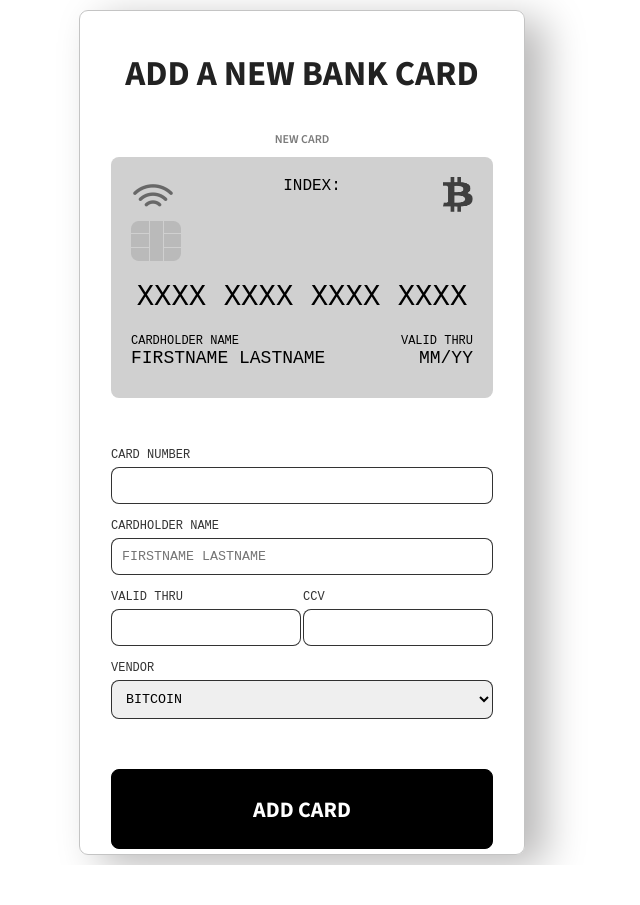
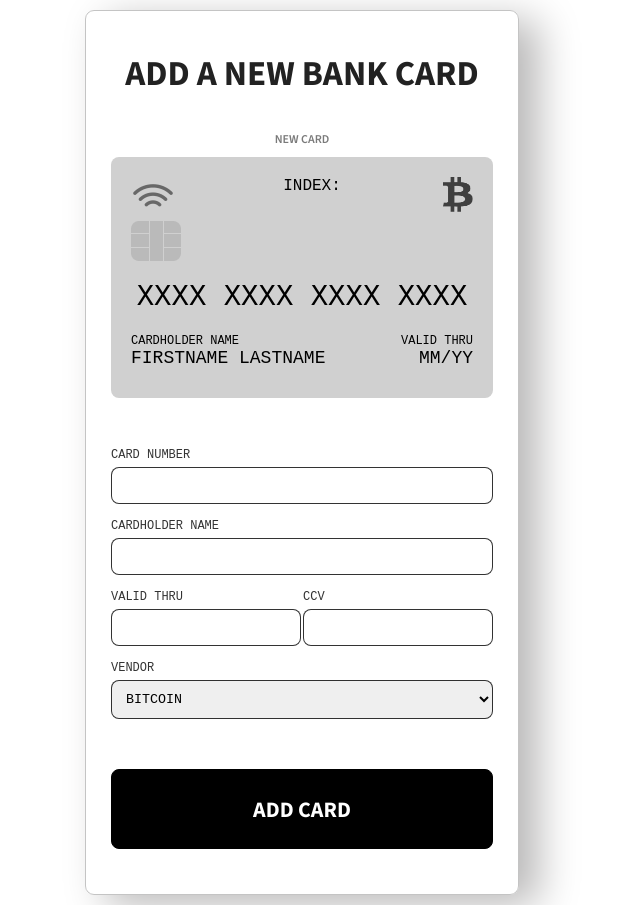
Before and after one commit to PlooJompong/E-Wallet-Grupp-2, a React (Vite) app: page /addCard in a window 1280 px wide. Shown: the whole page, without its empty margins (338-978 px from the left). Before the commit the page ends 865 px from the top, so only its background shows below. Built offline with nearby package versions, Linux system fonts and the light colour scheme; a web font is replaced by a local one.

Commit message:
Form validation

```diff
--- a/src/components/Button/ButtonStyles.css
+++ b/src/components/Button/ButtonStyles.css
@@ -8,6 +8,7 @@
   font-weight: 700;
   background-color: white;
   cursor: pointer;
+  margin-bottom: 40px;
 }
 
 .btn-dark {
--- a/src/components/Card/CardStyles.css
+++ b/src/components/Card/CardStyles.css
@@ -3,6 +3,7 @@
   height: 241px;
   border-radius: 8px;
   padding: 20px;
+  margin: 0 20px;
   cursor: pointer;
 }
 
--- a/src/components/CardForm/CardForm.jsx
+++ b/src/components/CardForm/CardForm.jsx
@@ -1,48 +1,36 @@
 /* eslint-disable no-unused-vars */
-import { Link } from "react-router-dom";
-import { useState } from "react";
-import { Button } from "../Button/Button";
-import { CARD_DETAILS } from "../../data/cardDetails";
-import "./CardFormStyles.css";
-import { updateCardDetails } from "../../data/cardDetails";
+import { Link } from 'react-router-dom';
+import { useState } from 'react';
+import { Button } from '../Button/Button';
+import { Card } from '../Card/Card';
+import { CARD_DETAILS, updateCardDetails } from '../../data/cardDetails';
+import './CardFormStyles.css';
+import ChipDark from '../../assets/chip_dark.png';
+import BlippDark from '../../assets/blipp_dark.png';
+import BitcoinBank from '../../assets/bitcoin.png';
 
 export const CardForm = () => {
-  const [number, setNumber] = useState();
-  const [name, setName] = useState();
-  const [date, setDate] = useState();
+  const [number, setNumber] = useState('');
+  const [name, setName] = useState('');
+  const [date, setDate] = useState('');
   const [vendor, setVendor] = useState(0);
 
-  const handleCardnumber = (e) => {
-    const number = e.target.value;
-    setNumber(number);
-    // console.log(number);
-  };
-
-  const handleName = (e) => {
-    const name = e.target.value;
-    setName(name);
-    // console.log(name);
-  };
-
-  const handleDate = (e) => {
-    const date = e.target.value;
-    setDate(date);
-    // console.log(date);
-  };
-
   function handleVendor(e) {
-    if (e.target.value === "0") {
+    if (e.target.value === '0') {
       setVendor(0);
-    } else if (e.target.value === "1") {
+    } else if (e.target.value === '1') {
       setVendor(1);
-    } else if (e.target.value === "2") {
+    } else if (e.target.value === '2') {
       setVendor(2);
-    } else if (e.target.value === "3") {
+    } else if (e.target.value === '3') {
       setVendor(3);
     }
   }
 
   const handleAddCard = () => {
+    // if (number.length !== 19) {
+    // console.log('Hello');
+    // } else {
     const defaultCard = CARD_DETAILS[vendor];
 
     const newCardData = {
@@ -56,31 +44,83 @@ export const CardForm = () => {
     };
 
     updateCardDetails(newCardData);
+    // }
+  };
+
+  // Funktion för att hantera inmatning
+  const handleCardNumber = (e) => {
+    // Ta bort alla icke-siffer-tecken
+    const number = e.target.value.replace(/\D/g, '');
+
+    // Lägg till mellanslag varje 4:e siffra
+    const formattedValue = number.replace(/(\d{4})(?=\d)/g, '$1 ');
+
+    setNumber(formattedValue);
+  };
+
+  const handleName = (e) => {
+    const name = e.target.value;
+    // Ta bort alla tecken som inte är bokstäver eller mellanslag.
+    const formattedName = name.replace(/[^a-zA-Z\s]/g, '');
+
+    setName(formattedName);
+  };
+
+  const handleDate = (e) => {
+    const date = e.target.value;
+    const formattedDate = date.replace(/(\d{4})(?=\d)/g, '$1 ');
+
+    setDate(formattedDate);
   };
 
   return (
     <>
+      <Card
+        cardColor={'greyContainer'}
+        blipp={BlippDark}
+        chip={ChipDark}
+        vendor={BitcoinBank}
+        cardNumber={number ? number : 'XXXX XXXX XXXX XXXX'}
+        name={name ? name : 'Firstname Lastname'}
+        dates={date ? date : 'MM/YY'}
+      />
+
       <form className="card-form">
         <label>card number</label>
-        <input type="number" onChange={handleCardnumber} required />
+        <input
+          type="text"
+          maxLength={19}
+          value={number}
+          onChange={handleCardNumber}
+        />
 
         <label>cardholder name</label>
         <input
           type="text"
-          placeholder="Firstname Lastname"
+          value={name}
+          // onChange={(e) => setName(e.target.value)}
           onChange={handleName}
+          maxLength={23}
           required
         />
 
         <div className="card-big">
           <div className="card-small">
             <label>valid thru</label>
-            <input type="text" onChange={handleDate} required />
+            <input
+              type="text"
+              // onChange={handleDate}
+              value={date}
+              // onChange={(e) => setDate(e.target.value)}
+              onChange={handleDate}
+              maxLength={5}
+              required
+            />
           </div>
 
           <div className="card-small">
             <label>ccv</label>
-            <input type="number" required />
+            <input type="text" maxLength={3} required />
           </div>
         </div>
 
@@ -91,11 +131,35 @@ export const CardForm = () => {
           <option value="2">Blockchain</option>
           <option value="3">Evil</option>
         </select>
+        {/* <input type="submit" name="submit" id="submit" /> */}
       </form>
 
-      <Link to="/" onClick={handleAddCard}>
-        <Button className="btn btn-dark">Add Card</Button>
+      {/* <Link to="/" onClick={handleAddCard}> */}
+      <Link to="/">
+        <Button className="btn btn-dark" onClick={handleAddCard}>
+          Add Card
+        </Button>
       </Link>
     </>
   );
 };
+
+// Regex för space och nummer
+// ^[0-9\s]+$
+
+// Amex Card: ^3[47][0-9]{13}$
+// BCGlobal: ^(6541|6556)[0-9]{12}$
+// Carte Blanche Card: ^389[0-9]{11}$
+// Diners Club Card: ^3(?:0[0-5]|[68][0-9])[0-9]{11}$
+// Discover Card: ^65[4-9][0-9]{13}|64[4-9][0-9]{13}|6011[0-9]{12}|(622(?:12[6-9]|1[3-9][0-9]|[2-8][0-9][0-9]|9[01][0-9]|92[0-5])[0-9]{10})$
+// Insta Payment Card: ^63[7-9][0-9]{13}$
+// JCB Card: ^(?:2131|1800|35\d{3})\d{11}$
+// KoreanLocalCard: ^9[0-9]{15}$
+// Laser Card: ^(6304|6706|6709|6771)[0-9]{12,15}$
+// Maestro Card: ^(5018|5020|5038|6304|6759|6761|6763)[0-9]{8,15}$
+// Mastercard: ^(5[1-5][0-9]{14}|2(22[1-9][0-9]{12}|2[3-9][0-9]{13}|[3-6][0-9]{14}|7[0-1][0-9]{13}|720[0-9]{12}))$
+// Solo Card: ^(6334|6767)[0-9]{12}|(6334|6767)[0-9]{14}|(6334|6767)[0-9]{15}$
+// Switch Card: ^(4903|4905|4911|4936|6333|6759)[0-9]{12}|(4903|4905|4911|4936|6333|6759)[0-9]{14}|(4903|4905|4911|4936|6333|6759)[0-9]{15}|564182[0-9]{10}|564182[0-9]{12}|564182[0-9]{13}|633110[0-9]{10}|633110[0-9]{12}|633110[0-9]{13}$
+// Union Pay Card: ^(62[0-9]{14,17})$
+// Visa Card: ^4[0-9]{12}(?:[0-9]{3})?$
+// Visa Master Card: ^(?:4[0-9]{12}(?:[0-9]{3})?|5[1-5][0-9]{14})$
--- a/src/components/CardStacks/CardStacksStyles.css
+++ b/src/components/CardStacks/CardStacksStyles.css
@@ -1,3 +1,11 @@
+.cardstack {
+  overflow-y: auto;
+  height: 667px;
+  border-bottom-right-radius: 8px;
+  border-bottom-left-radius: 8px;
+  margin-bottom: 30px;
+}
+
 .cardstack > :first-child {
   margin-bottom: 50px;
   box-shadow: 5px 5px 10px #383838;
@@ -9,9 +17,9 @@
 
 .cardstack > :nth-child(n + 3) {
   position: relative;
-  margin-top: -52%;
+  margin-top: -47%;
 }
 
 .cardstack > :last-child {
-  margin-bottom: 50px;
+  margin-bottom: 15px;
 }
--- a/src/components/Top/TopStyles.css
+++ b/src/components/Top/TopStyles.css
@@ -7,7 +7,7 @@
   font-family: var(--ff-top);
   font-size: 2.188rem;
   font-weight: 700;
-  padding: 40px;
+  padding: 40px 0;
   text-wrap: balance;
   line-height: 35px;
 }
--- a/src/pages/AddCardPage.jsx
+++ b/src/pages/AddCardPage.jsx
@@ -1,30 +1,12 @@
-import "../index.css";
-// import { Link } from 'react-router-dom';
-import { Top } from "../components/Top/Top.jsx";
-// import { Button } from '../components/Button/Button.jsx';
-import { Card } from "../components/Card/Card.jsx";
-import { CardForm } from "../components/CardForm/CardForm.jsx";
-import ChipDark from "../assets/chip_dark.png";
-import BlippDark from "../assets/blipp_dark.png";
-import BitcoinBank from "../assets/bitcoin.png";
+import '../index.css';
+import { Top } from '../components/Top/Top.jsx';
+import { CardForm } from '../components/CardForm/CardForm.jsx';
 
 export const AddCardPage = () => {
   return (
     <div className="body-container">
-      <Top title={"Add A New  Bank Card"} activeCard={"New Card"} />
-      <Card
-        cardColor={"greyContainer"}
-        blipp={BlippDark}
-        chip={ChipDark}
-        vendor={BitcoinBank}
-        cardNumber={"XXXX XXXX XXXX XXXX"}
-        name={"FIRSTNAME LASTNAME"}
-        dates={"MM/YY"}
-      />
+      <Top title={'Add A New  Bank Card'} activeCard={'New Card'} />
       <CardForm />
-      {/* <Link to="/">
-        <Button className="btn btn-dark">Add Card</Button>
-      </Link> */}
     </div>
   );
 };
```
Also changed, not shown: src/data/cardDetails.js (+0 -9 lines), src/pages/HomePage.jsx (+6 -6 lines).
